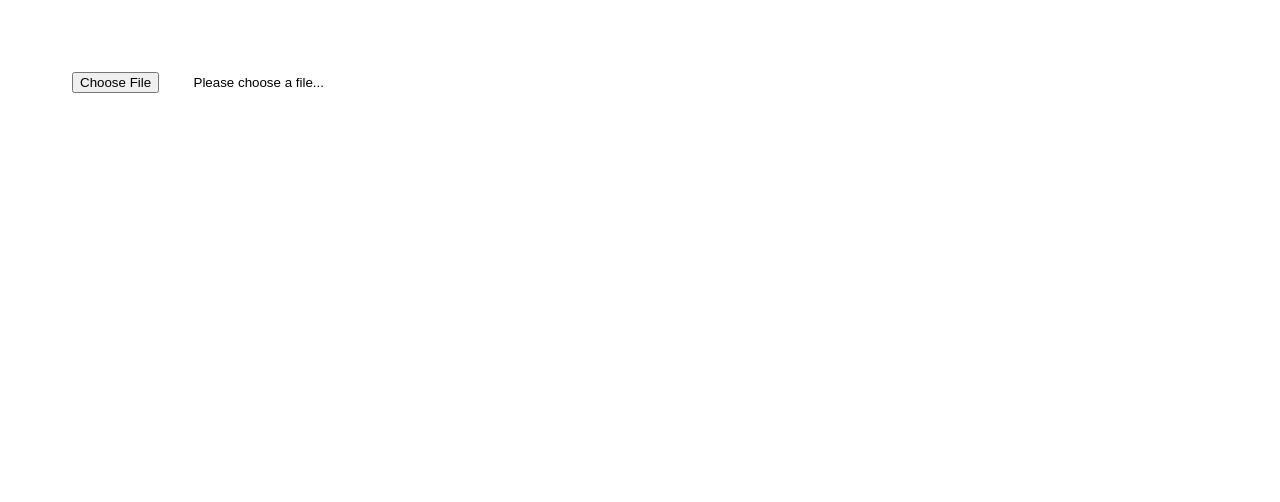
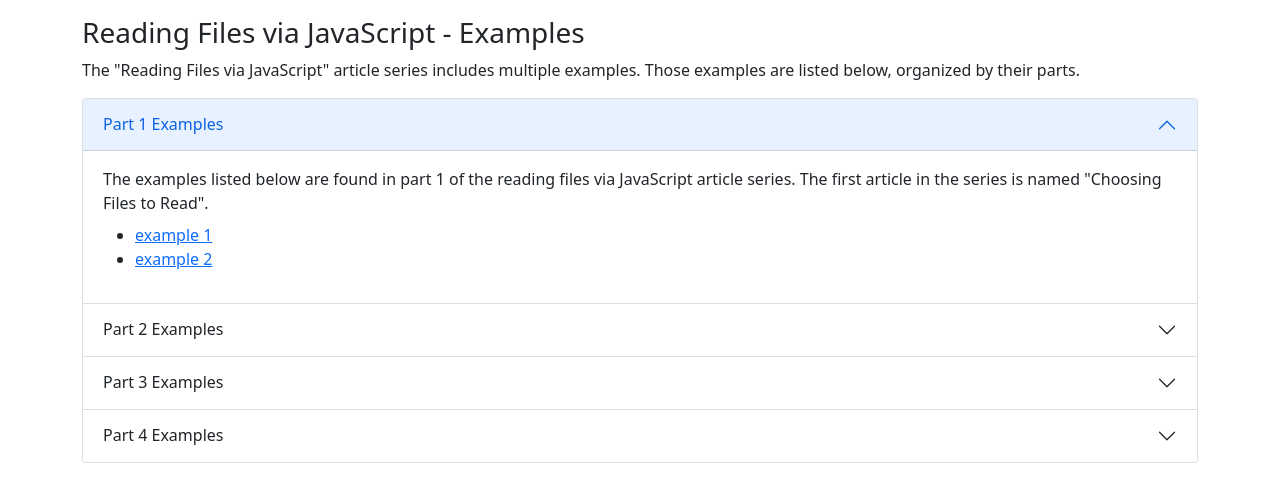
Before and after one commit to ecofic/article-reading-files-via-javascript, a website: page src/index.html in a window 1280 px wide. Drawn offline with nearby package versions, Linux system fonts and the light colour scheme.

Commit message:
Added table-of-contents.

```diff
--- a/src/index.html
+++ b/src/index.html
@@ -1,23 +1,86 @@
-<!DOCTYPE html>
-<html>
+<!doctype html>
+<html lang="en">
     <head>
-        <title>Page Title</title>
-        <style>
-            input[type=file] {
-                color:transparent;
-            }
-            input[type=file]:after {
-                color:#000;
-                content:'Please choose a file...';
-            }
-        </style>
+        <!-- Required meta tags -->
+        <meta charset="utf-8">
+        <meta name="viewport" content="width=device-width, initial-scale=1">
+
+        <!-- Bootstrap CSS -->
+        <link href="https://cdn.jsdelivr.net/npm/bootstrap@5.1.3/dist/css/bootstrap.min.css" rel="stylesheet" integrity="sha384-1BmE4kWBq78iYhFldvKuhfTAU6auU8tT94WrHftjDbrCEXSU1oBoqyl2QvZ6jIW3" crossorigin="anonymous">
+
+        <title>Reading Files via JavaScript</title>
     </head>
+    <body>
+        <div class="container mt-3">
+            <h1 class="h3">Reading Files via JavaScript - Examples</h1>
+            <p>
+                The "Reading Files via JavaScript" article series includes multiple examples.
+                Those examples are listed below, organized by their parts.
+            </p>
 
-    <body>
-        <div style="padding:4.0rem;">
-        <form>
-            <input type="file" />
-        </form>
+            <div class="accordion" id="exampleAccordion">
+                <div class="accordion-item">
+                    <h2 class="accordion-header" id="part1Heading">
+                        <button class="accordion-button" type="button" data-bs-toggle="collapse" data-bs-target="#collapseOne" aria-expanded="true" aria-controls="collapseOne">
+                            Part 1 Examples
+                        </button>
+                    </h2>
+                    <div id="collapseOne" class="accordion-collapse collapse show" aria-labelledby="part1Heading" data-bs-parent="#exampleAccordion">
+                        <div class="accordion-body">
+                            The examples listed below are found in part 1 of the reading files via JavaScript article series.
+                            The first article in the series is named "Choosing Files to Read".
+
+                            <ul class="mt-2">
+                                <li><a href="./part-01/example-01.html">example 1</a></li>
+                                <li><a href="./part-01/example-02.html">example 2</a></li>
+                            </ul>
+                        </div>
+                    </div>
+                </div>
+
+                <div class="accordion-item">
+                    <h2 class="accordion-header" id="part2Heading">
+                        <button class="accordion-button collapsed" type="button" data-bs-toggle="collapse" data-bs-target="#collapseTwo" aria-expanded="false" aria-controls="collapseTwo">
+                            Part 2 Examples
+                        </button>
+                    </h2>
+                    <div id="collapseTwo" class="accordion-collapse collapse" aria-labelledby="part2Heading" data-bs-parent="#exampleAccordion">
+                        <div class="accordion-body">
+                            <strong>This is the second item's accordion body.</strong> It is hidden by default, until the collapse plugin adds the appropriate classes that we use to style each element. These classes control the overall appearance, as well as the showing and hiding via CSS transitions. You can modify any of this with custom CSS or overriding our default variables. It's also worth noting that just about any HTML can go within the <code>.accordion-body</code>, though the transition does limit overflow.
+                        </div>
+                    </div>
+                </div>
+
+                <div class="accordion-item">
+                    <h2 class="accordion-header" id="part3Heading">
+                        <button class="accordion-button collapsed" type="button" data-bs-toggle="collapse" data-bs-target="#collapseThree" aria-expanded="false" aria-controls="collapseThree">
+                            Part 3 Examples
+                        </button>
+                    </h2>
+
+                    <div id="collapseThree" class="accordion-collapse collapse" aria-labelledby="part3Heading" data-bs-parent="#exampleAccordion">
+                        <div class="accordion-body">
+                            <strong>This is the third item's accordion body.</strong> It is hidden by default, until the collapse plugin adds the appropriate classes that we use to style each element. These classes control the overall appearance, as well as the showing and hiding via CSS transitions. You can modify any of this with custom CSS or overriding our default variables. It's also worth noting that just about any HTML can go within the <code>.accordion-body</code>, though the transition does limit overflow.
+                        </div>
+                    </div>
+                </div>
+
+                <div class="accordion-item">
+                    <h2 class="accordion-header" id="part4Heading">
+                        <button class="accordion-button collapsed" type="button" data-bs-toggle="collapse" data-bs-target="#collapseFour" aria-expanded="false" aria-controls="collapseFour">
+                            Part 4 Examples
+                        </button>
+                    </h2>
+
+                    <div id="collapseFour" class="accordion-collapse collapse" aria-labelledby="part4Heading" data-bs-parent="#exampleAccordion">
+                        <div class="accordion-body">
+                            <strong>This is the third item's accordion body.</strong> It is hidden by default, until the collapse plugin adds the appropriate classes that we use to style each element. These classes control the overall appearance, as well as the showing and hiding via CSS transitions. You can modify any of this with custom CSS or overriding our default variables. It's also worth noting that just about any HTML can go within the <code>.accordion-body</code>, though the transition does limit overflow.
+                        </div>
+                    </div>
+                </div>
+            </div>
         </div>
+
+        <script src="https://cdn.jsdelivr.net/npm/bootstrap@5.1.3/dist/js/bootstrap.bundle.min.js" integrity="sha384-ka7Sk0Gln4gmtz2MlQnikT1wXgYsOg+OMhuP+IlRH9sENBO0LRn5q+8nbTov4+1p" crossorigin="anonymous"></script>
     </body>
 </html>
```
Also changed, not shown: src/part-01/example-01.html (added, +13 -0 lines), src/part-01/example-02.html (added).
